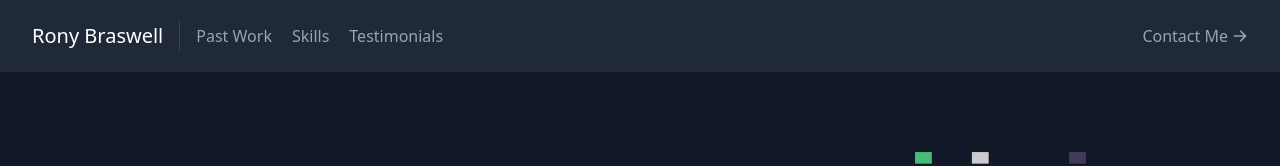
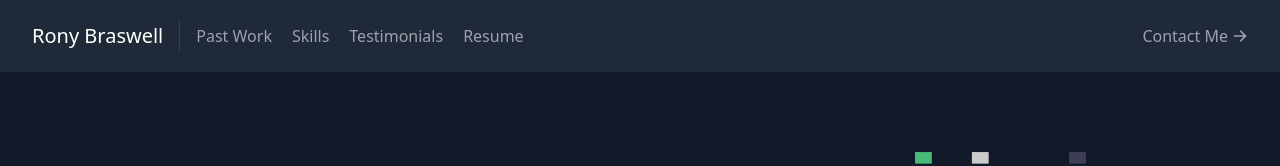
Before and after one commit to ronyelon/Portfolio-React, a React (Create React App) app: page / in a window 1280 px wide. Shown: the top 166 px of the page. Built offline with nearby package versions, Linux system fonts and the light colour scheme.

Commit message:
update resume

```diff
--- a/src/components/Navbar.js
+++ b/src/components/Navbar.js
@@ -20,6 +20,9 @@ export default function Navbar() {
           <a href="#testimonials" className="mr-5 hover:text-white">
             Testimonials
           </a>
+          <a href="./resume.pdf" className="mr-5 hover:text-white">
+            Resume
+          </a>
         </nav>
         <a
           href="#contact"
```
Also changed, not shown: 1 other file (tests, documents, lock files or other folders).
